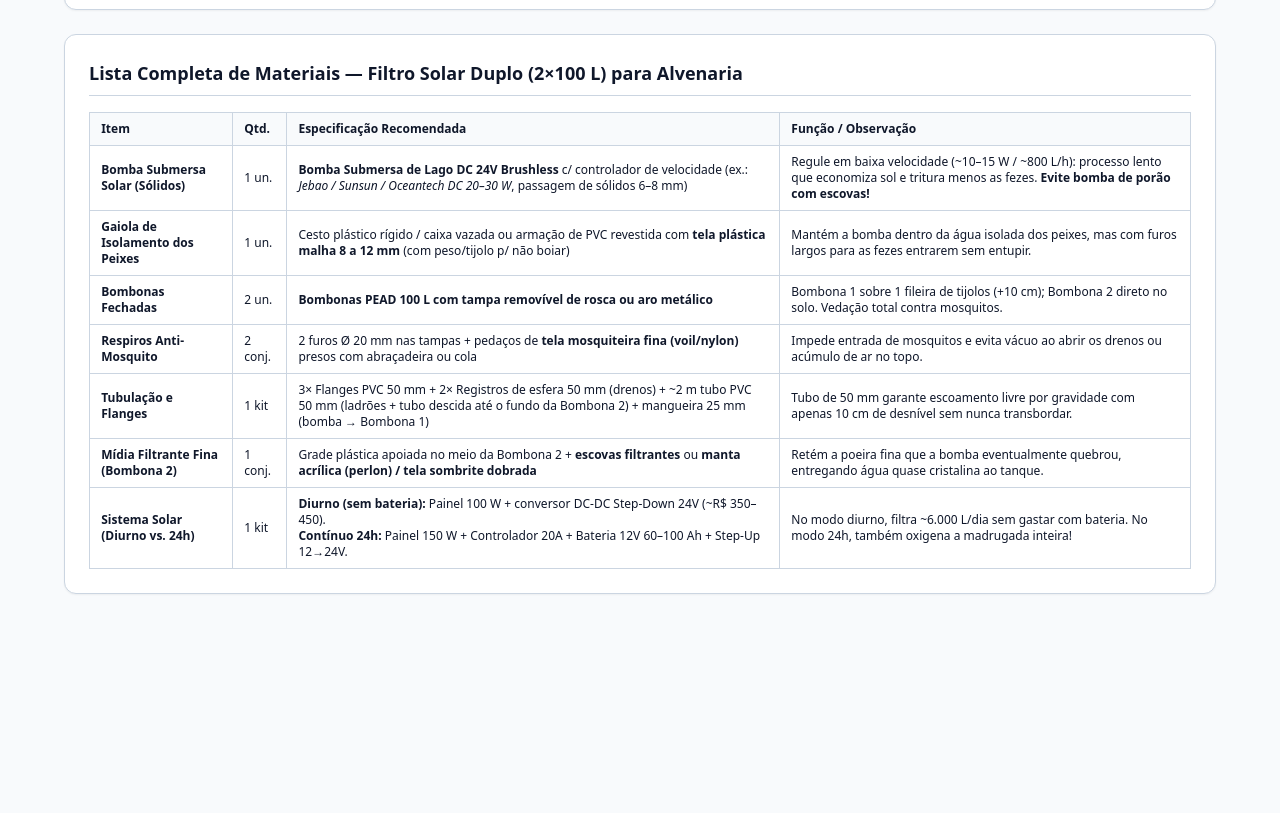
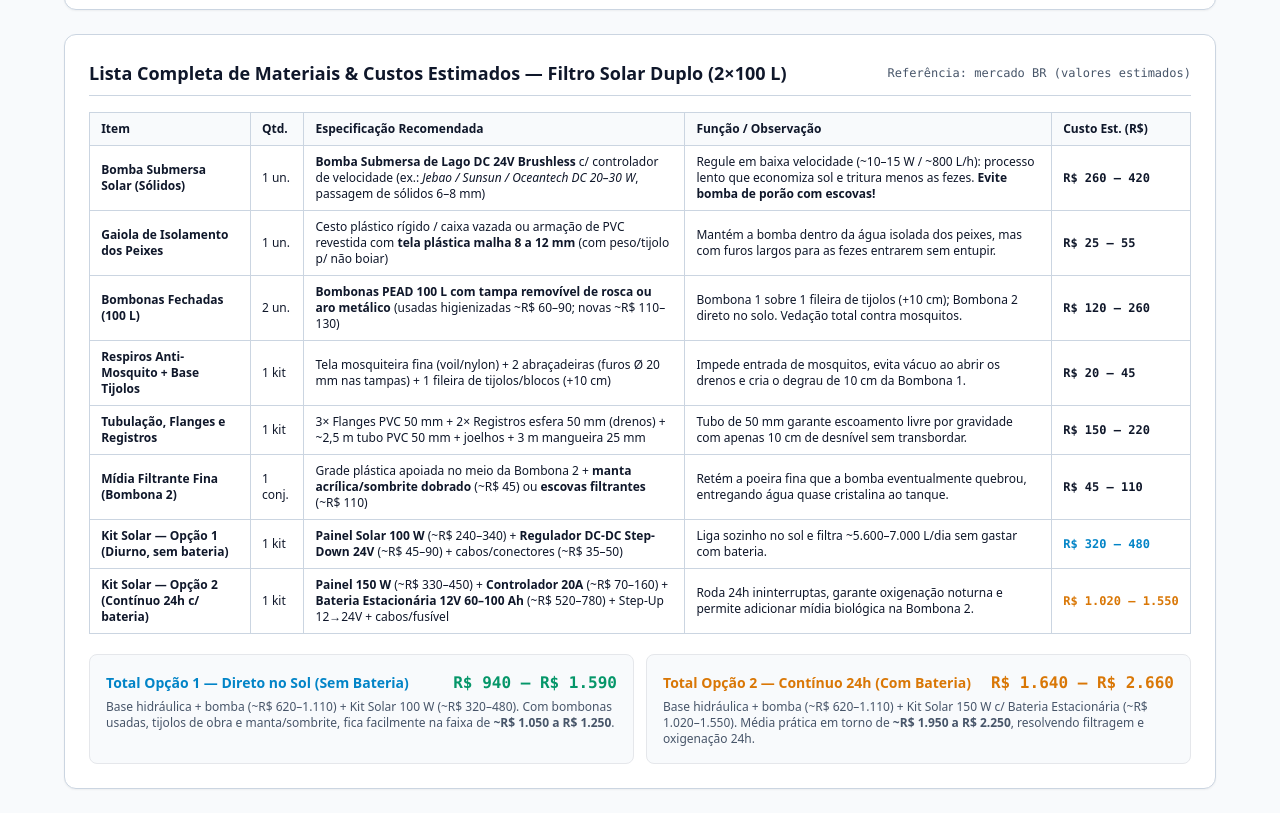
Before and after one commit to ronaldobr72/Aquaponia, a plain HTML site: page plantas/planta_filtro_solar_alvenaria.html in a window 1280 px wide. Shown: the part 930-1743 px from the top of the page. Before the commit the page ends 1548 px from the top, so only its background shows below. Drawn offline with nearby package versions, Linux system fonts and the light colour scheme.

Commit message:
Adiciona custos estimados item a item e totais (Diurno vs 24h) no Filtro Solar para Alvenaria

```diff
--- a/plantas/planta_filtro_solar_alvenaria.html
+++ b/plantas/planta_filtro_solar_alvenaria.html
@@ -342,13 +342,16 @@
       </div>
     </section>
 
-    <!-- Engineering Notes + Full Bill of Materials -->
+    <!-- Engineering Notes + Full Bill of Materials with Estimated Costs -->
     <section class="bg-[var(--card)] border border-[var(--card-border)] rounded-xl p-5 md:p-6 shadow-sm space-y-4 text-xs">
-      <h2 class="text-lg font-bold border-b border-[var(--card-border)] pb-2">Lista Completa de Materiais — Filtro Solar Duplo (2×100 L) para Alvenaria</h2>
+      <div class="flex flex-wrap items-center justify-between gap-2 border-b border-[var(--card-border)] pb-2">
+        <h2 class="text-lg font-bold">Lista Completa de Materiais &amp; Custos Estimados — Filtro Solar Duplo (2×100 L)</h2>
+        <span class="font-mono text-[var(--muted-foreground)]">Referência: mercado BR (valores estimados)</span>
+      </div>
       <div class="overflow-x-auto">
         <table>
           <thead>
-            <tr><th>Item</th><th>Qtd.</th><th>Especificação Recomendada</th><th>Função / Observação</th></tr>
+            <tr><th>Item</th><th>Qtd.</th><th>Especificação Recomendada</th><th>Função / Observação</th><th class="whitespace-nowrap">Custo Est. (R$)</th></tr>
           </thead>
           <tbody>
             <tr>
@@ -356,45 +359,81 @@
               <td>1 un.</td>
               <td><strong>Bomba Submersa de Lago DC 24V Brushless</strong> c/ controlador de velocidade (ex.: <em>Jebao / Sunsun / Oceantech DC 20–30 W</em>, passagem de sólidos 6–8 mm)</td>
               <td>Regule em baixa velocidade (~10–15 W / ~800 L/h): processo lento que economiza sol e tritura menos as fezes. <strong>Evite bomba de porão com escovas!</strong></td>
+              <td class="font-mono font-semibold whitespace-nowrap">R$ 260 – 420</td>
             </tr>
             <tr>
               <td><strong>Gaiola de Isolamento dos Peixes</strong></td>
               <td>1 un.</td>
               <td>Cesto plástico rígido / caixa vazada ou armação de PVC revestida com <strong>tela plástica malha 8 a 12 mm</strong> (com peso/tijolo p/ não boiar)</td>
               <td>Mantém a bomba dentro da água isolada dos peixes, mas com furos largos para as fezes entrarem sem entupir.</td>
+              <td class="font-mono font-semibold whitespace-nowrap">R$ 25 – 55</td>
             </tr>
             <tr>
-              <td><strong>Bombonas Fechadas</strong></td>
+              <td><strong>Bombonas Fechadas (100 L)</strong></td>
               <td>2 un.</td>
-              <td><strong>Bombonas PEAD 100 L com tampa removível de rosca ou aro metálico</strong></td>
+              <td><strong>Bombonas PEAD 100 L com tampa removível de rosca ou aro metálico</strong> (usadas higienizadas ~R$ 60–90; novas ~R$ 110–130)</td>
               <td>Bombona 1 sobre 1 fileira de tijolos (+10 cm); Bombona 2 direto no solo. Vedação total contra mosquitos.</td>
+              <td class="font-mono font-semibold whitespace-nowrap">R$ 120 – 260</td>
             </tr>
             <tr>
-              <td><strong>Respiros Anti-Mosquito</strong></td>
-              <td>2 conj.</td>
-              <td>2 furos Ø 20 mm nas tampas + pedaços de <strong>tela mosquiteira fina (voil/nylon)</strong> presos com abraçadeira ou cola</td>
-              <td>Impede entrada de mosquitos e evita vácuo ao abrir os drenos ou acúmulo de ar no topo.</td>
+              <td><strong>Respiros Anti-Mosquito + Base Tijolos</strong></td>
+              <td>1 kit</td>
+              <td>Tela mosquiteira fina (voil/nylon) + 2 abraçadeiras (furos Ø 20 mm nas tampas) + 1 fileira de tijolos/blocos (+10 cm)</td>
+              <td>Impede entrada de mosquitos, evita vácuo ao abrir os drenos e cria o degrau de 10 cm da Bombona 1.</td>
+              <td class="font-mono font-semibold whitespace-nowrap">R$ 20 – 45</td>
             </tr>
             <tr>
-              <td><strong>Tubulação e Flanges</strong></td>
+              <td><strong>Tubulação, Flanges e Registros</strong></td>
               <td>1 kit</td>
-              <td>3× Flanges PVC 50 mm + 2× Registros de esfera 50 mm (drenos) + ~2 m tubo PVC 50 mm (ladrões + tubo descida até o fundo da Bombona 2) + mangueira 25 mm (bomba → Bombona 1)</td>
-              <td>Tubo de 50 mm garante escoamento livre por gravidade com apenas 10 cm de desnível sem nunca transbordar.</td>
+              <td>3× Flanges PVC 50 mm + 2× Registros esfera 50 mm (drenos) + ~2,5 m tubo PVC 50 mm + joelhos + 3 m mangueira 25 mm</td>
+              <td>Tubo de 50 mm garante escoamento livre por gravidade com apenas 10 cm de desnível sem transbordar.</td>
+              <td class="font-mono font-semibold whitespace-nowrap">R$ 150 – 220</td>
             </tr>
             <tr>
               <td><strong>Mídia Filtrante Fina (Bombona 2)</strong></td>
               <td>1 conj.</td>
-              <td>Grade plástica apoiada no meio da Bombona 2 + <strong>escovas filtrantes</strong> ou <strong>manta acrílica (perlon) / tela sombrite dobrada</strong></td>
+              <td>Grade plástica apoiada no meio da Bombona 2 + <strong>manta acrílica/sombrite dobrado</strong> (~R$ 45) ou <strong>escovas filtrantes</strong> (~R$ 110)</td>
               <td>Retém a poeira fina que a bomba eventualmente quebrou, entregando água quase cristalina ao tanque.</td>
+              <td class="font-mono font-semibold whitespace-nowrap">R$ 45 – 110</td>
             </tr>
             <tr>
-              <td><strong>Sistema Solar (Diurno vs. 24h)</strong></td>
+              <td><strong>Kit Solar — Opção 1 (Diurno, sem bateria)</strong></td>
               <td>1 kit</td>
-              <td><strong>Diurno (sem bateria):</strong> Painel 100 W + conversor DC-DC Step-Down 24V (~R$ 350–450).<br><strong>Contínuo 24h:</strong> Painel 150 W + Controlador 20A + Bateria 12V 60–100 Ah + Step-Up 12→24V.</td>
-              <td>No modo diurno, filtra ~6.000 L/dia sem gastar com bateria. No modo 24h, também oxigena a madrugada inteira!</td>
+              <td><strong>Painel Solar 100 W</strong> (~R$ 240–340) + <strong>Regulador DC-DC Step-Down 24V</strong> (~R$ 45–90) + cabos/conectores (~R$ 35–50)</td>
+              <td>Liga sozinho no sol e filtra ~5.600–7.000 L/dia sem gastar com bateria.</td>
+              <td class="font-mono font-semibold text-[var(--primary)] whitespace-nowrap">R$ 320 – 480</td>
+            </tr>
+            <tr>
+              <td><strong>Kit Solar — Opção 2 (Contínuo 24h c/ bateria)</strong></td>
+              <td>1 kit</td>
+              <td><strong>Painel 150 W</strong> (~R$ 330–450) + <strong>Controlador 20A</strong> (~R$ 70–160) + <strong>Bateria Estacionária 12V 60–100 Ah</strong> (~R$ 520–780) + Step-Up 12→24V + cabos/fusível</td>
+              <td>Roda 24h ininterruptas, garante oxigenação noturna e permite adicionar mídia biológica na Bombona 2.</td>
+              <td class="font-mono font-semibold text-[var(--warning)] whitespace-nowrap">R$ 1.020 – 1.550</td>
             </tr>
           </tbody>
         </table>
+      </div>
+
+      <!-- Total Cost Summary Cards -->
+      <div class="grid grid-cols-1 md:grid-cols-2 gap-3 pt-1">
+        <div class="p-4 rounded-lg bg-[var(--background)] border border-[var(--primary)]/50 space-y-1">
+          <div class="flex items-center justify-between">
+            <span class="font-bold text-sm text-[var(--primary)]">Total Opção 1 — Direto no Sol (Sem Bateria)</span>
+            <span class="font-mono font-extrabold text-base text-[var(--success)]">R$ 940 – R$ 1.590</span>
+          </div>
+          <p class="text-[var(--muted-foreground)]">
+            Base hidráulica + bomba (~R$ 620–1.110) + Kit Solar 100 W (~R$ 320–480). Com bombonas usadas, tijolos de obra e manta/sombrite, fica facilmente na faixa de <b>~R$ 1.050 a R$ 1.250</b>.
+          </p>
+        </div>
+        <div class="p-4 rounded-lg bg-[var(--background)] border border-[var(--warning)]/50 space-y-1">
+          <div class="flex items-center justify-between">
+            <span class="font-bold text-sm text-[var(--warning)]">Total Opção 2 — Contínuo 24h (Com Bateria)</span>
+            <span class="font-mono font-extrabold text-base text-[var(--warning)]">R$ 1.640 – R$ 2.660</span>
+          </div>
+          <p class="text-[var(--muted-foreground)]">
+            Base hidráulica + bomba (~R$ 620–1.110) + Kit Solar 150 W c/ Bateria Estacionária (~R$ 1.020–1.550). Média prática em torno de <b>~R$ 1.950 a R$ 2.250</b>, resolvendo filtragem e oxigenação 24h.
+          </p>
+        </div>
       </div>
     </section>
   </main>
```
